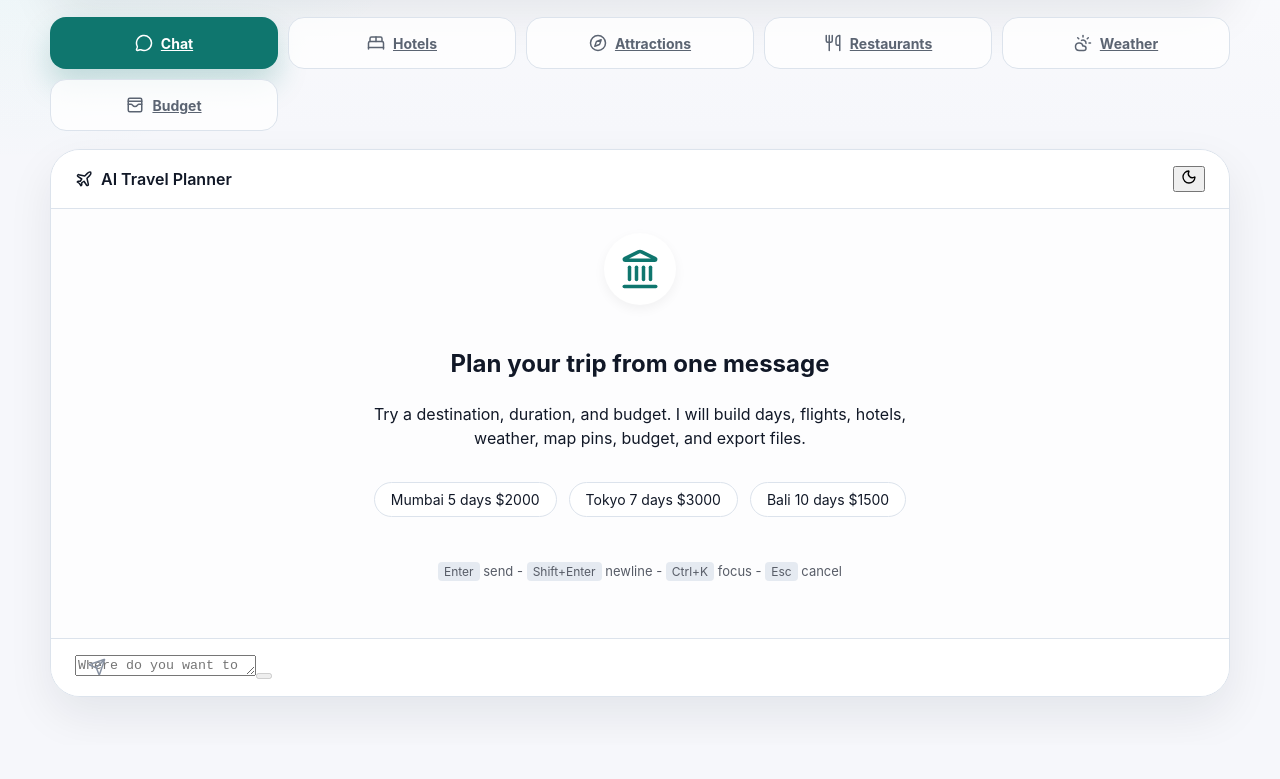
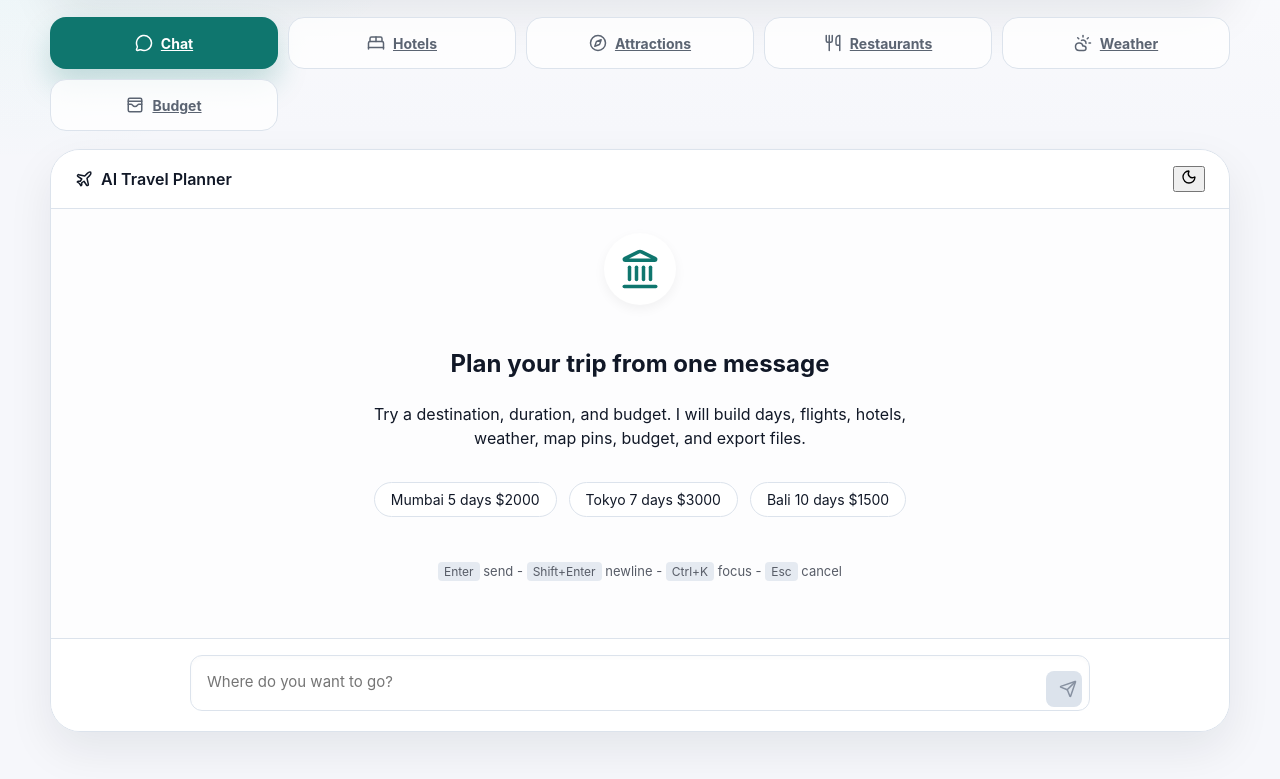
Before and after one commit to Nishra2611/ai-travel-agent, a React app in the folder frontend/: page /chat in a window 1280 px wide. Shown: the part 381-1160 px from the top of the page. Before the commit the page ends 1126 px from the top, so only its background shows below. Built offline with nearby package versions, Linux system fonts and the light colour scheme; the HTML template or start-up script is replaced by a standard one.

Commit message:
Fix budget parsing, attraction search radius, and chat input UI

```diff
--- a/frontend/src/components/ChatPage.css
+++ b/frontend/src/components/ChatPage.css
@@ -312,62 +312,81 @@
   font-size: 0.625rem;
 }
 
-.chat-input-area {
+.chat-input-bar {
   padding: 1rem 1.5rem;
   background: var(--color-surface);
   border-top: 1px solid var(--color-border);
 }
 
-.chat-input-area__inner {
+.chat-input-area {
   max-width: 900px;
   margin: 0 auto;
   position: relative;
+  display: flex;
+  flex-direction: column;
+  gap: 0.5rem;
 }
 
-.chat-input-box {
+.input-shell {
+  position: relative;
+  width: 100%;
+}
+
+.chat-input {
   width: 100%;
   background: var(--color-bg);
   border: 1px solid var(--color-border);
   border-radius: 12px;
-  padding: 1rem 3rem 1rem 1rem;
+  padding: 1rem 3.5rem 1rem 1rem;
   font-size: 0.9375rem;
   resize: none;
   min-height: 56px;
   max-height: 200px;
   font-family: inherit;
-  transition: border-color 0.2s;
+  transition: border-color 0.2s, box-shadow 0.2s;
   box-shadow: inset 0 2px 4px rgba(0,0,0,0.02);
 }
 
-.chat-input-box:focus {
+.chat-input:focus {
   outline: none;
   border-color: var(--color-primary);
+  box-shadow: 0 0 0 3px rgba(13, 148, 136, 0.1);
 }
 
-.chat-input-area__inner .icon-btn {
+.send-btn {
   position: absolute;
   right: 0.5rem;
   bottom: 0.5rem;
   background: var(--color-primary);
   color: white;
-  border-color: var(--color-primary);
+  border: none;
+  border-radius: 8px;
   width: 36px;
   height: 36px;
   display: flex;
   align-items: center;
   justify-content: center;
   padding: 0;
+  cursor: pointer;
+  transition: all 0.2s;
 }
 
-.chat-input-area__inner .icon-btn:hover:not(:disabled) {
-  background: var(--color-primary-dark);
+.send-btn:hover:not(:disabled) {
+  background: var(--color-primary-dark, #0f766e);
 }
 
-.chat-input-area__inner .icon-btn:disabled {
+.send-btn:disabled {
   background: var(--color-border);
-  border-color: var(--color-border);
   color: var(--color-text-dim);
   cursor: not-allowed;
+}
+
+.send-btn--cancel {
+  background: #ef4444;
+}
+
+.send-btn--cancel:hover {
+  background: #dc2626;
 }
 
 /* Itinerary Cards Styles */
--- a/frontend/src/components/ChatPage.jsx
+++ b/frontend/src/components/ChatPage.jsx
@@ -127,8 +127,14 @@ function parseInput(text) {
   const budgetMatch = text.match(/\$\s*(\d+(?:\.\d+)?)|(\d+(?:\.\d+)?)\s*(?:\$|usd|dollars?)/i);
   const days = daysMatch ? parseInt(daysMatch[1], 10) : 5;
   const budget = budgetMatch ? parseFloat(budgetMatch[1] || budgetMatch[2]) : null;
-  const destMatch = text.match(/^([A-Za-z][A-Za-z\s,.-]+?)(?:\s+\d|\s+under|\s+for|\s+\$|$)/i);
-  const destination = destMatch ? destMatch[1].replace(/[,.]$/, "").trim() : text.split(" ")[0];
+
+  let destText = text;
+  if (daysMatch) destText = destText.replace(daysMatch[0], "");
+  if (budgetMatch) destText = destText.replace(budgetMatch[0], "");
+
+  const destMatch = destText.match(/[A-Za-z][A-Za-z\s,.-]{1,}/);
+  const destination = destMatch ? destMatch[0].trim().replace(/[,.]$/, "") : text.split(" ")[0];
+
   return { destination, days, budget, extra: text };
 }
 
```
Also changed, not shown: 2 other files (tests, documents, lock files or other folders).
